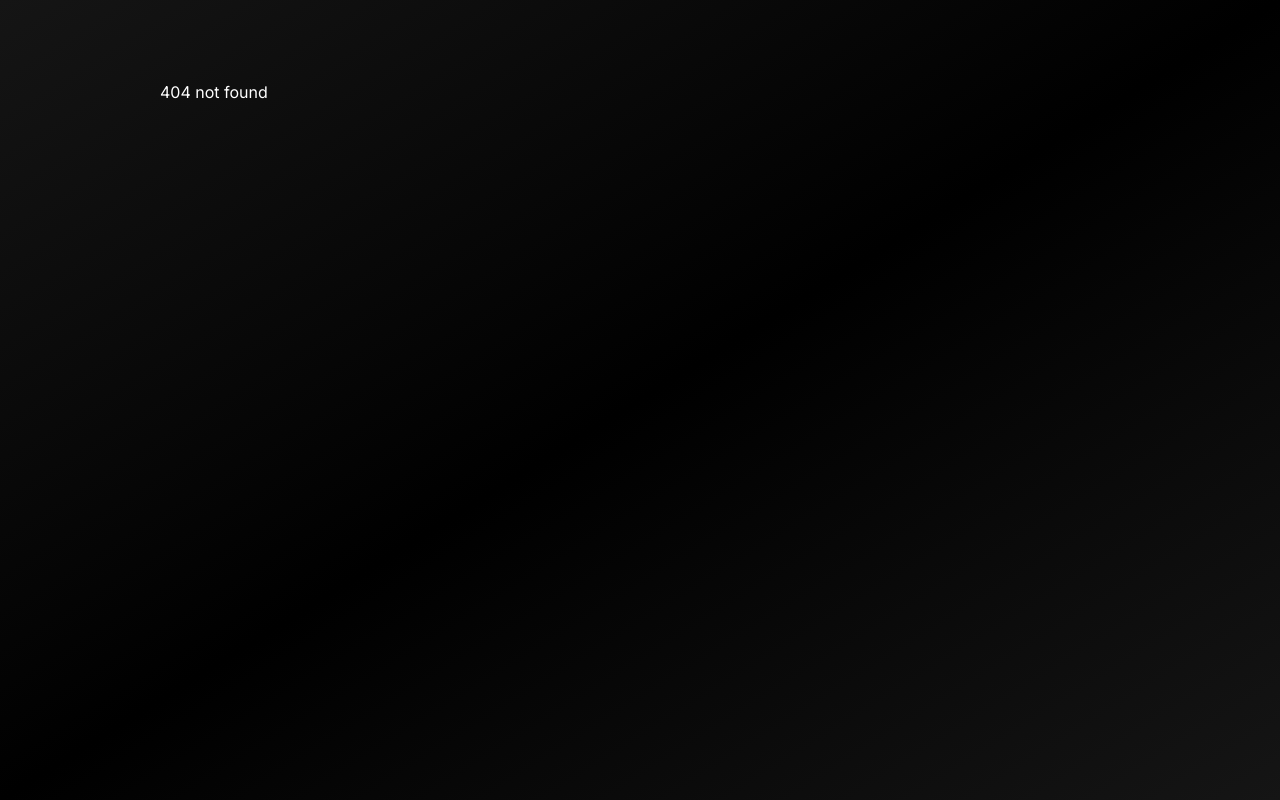
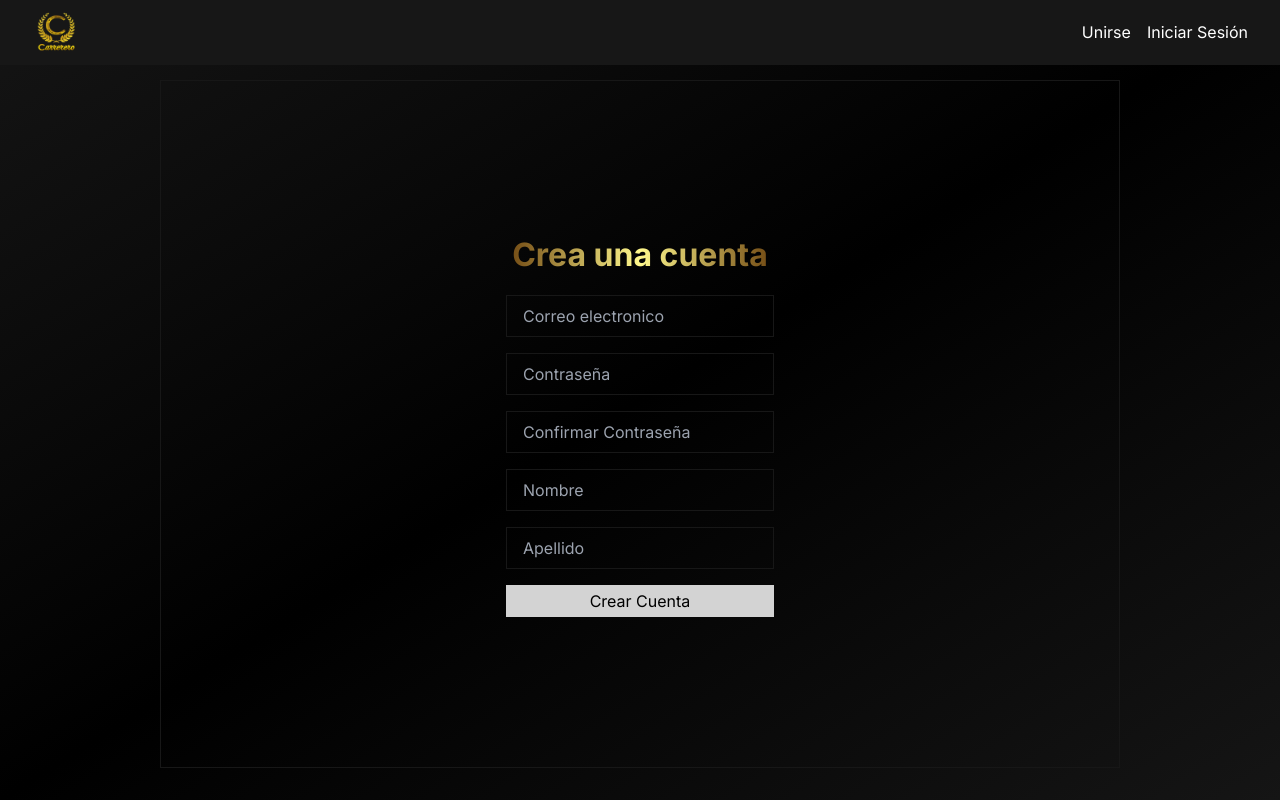
Before and after one commit to JuanCarreonDe/carrereroLive, a React (Vite) app: page /register in a window 1280 px wide. Before the commit this address had no page. Built offline with nearby package versions, Linux system fonts and the light colour scheme.

Commit message:
add register page

```diff
--- a/src/components/common/Button.tsx
+++ b/src/components/common/Button.tsx
@@ -15,15 +15,30 @@ export const Button = ({
 }: Props) => {
   if (toPath) {
     return (
-      <Link to={toPath} className={`px-6 py-1 hover:scale-105 transition-transform ${tailwindClass}`}>
+      <Link
+        to={toPath}
+        className={`px-6 py-1 hover:scale-105 transition-transform ${tailwindClass}`}
+      >
         {text}
       </Link>
     );
-  } else {
+  }
+  if (href) {
     return (
-      <a href={href} className={`px-6 py-1 hover:scale-105 transition-transform ${tailwindClass}`}>
+      <a
+        href={href}
+        className={`px-6 py-1 hover:scale-105 transition-transform ${tailwindClass}`}
+      >
         {text}
       </a>
     );
+  } else {
+    return (
+      <button
+        className={`px-6 py-1 hover:scale-105 transition-transform ${tailwindClass} text-center`}
+      >
+        {text}
+      </button>
+    );
   }
 };
--- /dev/null
+++ b/src/components/common/Input.tsx
@@ -0,0 +1,17 @@
+interface Props {
+  type?: string;
+  id?: string;
+  placeholder: string;
+}
+
+export const Input = ({ type = "text", id, placeholder }: Props) => {
+  return (
+    <input
+      type={type}
+      name=""
+      id={id}
+      placeholder={placeholder}
+      className={`focus-visible:outline-none bg-transparent border-[1px] border-gray px-4 py-2`}
+    />
+  );
+};
--- a/src/components/common/Nav.tsx
+++ b/src/components/common/Nav.tsx
@@ -9,7 +9,7 @@ export const Nav = () => {
       </div>
       <ul className="flex gap-4">
         <li>
-          <Link className="hover:scale-105 transition-transform" to={"/"}>Unirse</Link>
+          <Link className="hover:scale-105 transition-transform" to={"/register"}>Unirse</Link>
         </li>
         <li>
           <Link className="hover:scale-105 transition-transform" to={"/login"}>Iniciar Sesión</Link>
--- a/src/output.css
+++ b/src/output.css
@@ -675,10 +675,6 @@ video {
   flex: 1 1 0%;
 }
 
-.scroll-mt-24{
-  scroll-margin-top: 6rem;
-}
-
 .scroll-mt-20{
   scroll-margin-top: 5rem;
 }
@@ -750,12 +746,25 @@ video {
   background-color: rgb(211 211 211 / var(--tw-bg-opacity));
 }
 
+.bg-transparent{
+  background-color: transparent;
+}
+
+.bg-red-600{
+  --tw-bg-opacity: 1;
+  background-color: rgb(220 38 38 / var(--tw-bg-opacity));
+}
+
 .bg-gradient-to-br{
   background-image: linear-gradient(to bottom right, var(--tw-gradient-stops));
 }
 
 .bg-gradient-to-r{
   background-image: linear-gradient(to right, var(--tw-gradient-stops));
+}
+
+.bg-none{
+  background-image: none;
 }
 
 .from-\[\#151515\]{
@@ -824,6 +833,16 @@ video {
 .py-2{
   padding-top: 0.5rem;
   padding-bottom: 0.5rem;
+}
+
+.px-4{
+  padding-left: 1rem;
+  padding-right: 1rem;
+}
+
+.py-3{
+  padding-top: 0.75rem;
+  padding-bottom: 0.75rem;
 }
 
 .pt-20{
@@ -903,3 +922,8 @@ video {
   --tw-scale-y: 1.05;
   transform: translate(var(--tw-translate-x), var(--tw-translate-y)) rotate(var(--tw-rotate)) skewX(var(--tw-skew-x)) skewY(var(--tw-skew-y)) scaleX(var(--tw-scale-x)) scaleY(var(--tw-scale-y));
 }
+
+.focus-visible\:outline-none:focus-visible{
+  outline: 2px solid transparent;
+  outline-offset: 2px;
+}
--- /dev/null
+++ b/src/pages/Register.tsx
@@ -0,0 +1,21 @@
+import { Container } from "../components/common/Container";
+import { Input } from "../components/common/Input";
+import { Button } from "../components/common/Button";
+import { Nav } from "../components/common/Nav";
+
+export const Register = () => {
+  return (
+    <Container>
+      <Nav />
+      <h1 className="gold w-fit">Crea una cuenta</h1>
+      <form action="" className="flex flex-col gap-4">
+        <Input placeholder="Correo electronico" />
+        <Input placeholder="Contraseña" type="password" />
+        <Input placeholder="Confirmar Contraseña" type="password" />
+        <Input placeholder="Nombre" />
+        <Input placeholder="Apellido" />
+        <Button text="Crear Cuenta" />
+      </form>
+    </Container>
+  );
+};
--- a/src/routes/Navegation.tsx
+++ b/src/routes/Navegation.tsx
@@ -1,6 +1,7 @@
 import { BrowserRouter, Route, Routes } from "react-router-dom";
 import { Home } from "../pages/Home";
 import { Page2 } from "../pages/Page2";
+import { Register } from "../pages/Register";
 
 export const Navegation = () => {
   return (
@@ -8,6 +9,7 @@ export const Navegation = () => {
       <Routes>
         <Route path={"carrereroLive"} element={<Home />} />
         <Route path={"page2"} element={<Page2 />} />
+        <Route path={"register"} element={<Register />} />
         <Route path={`/*`} element={<p>404 not found</p>} />
       </Routes>
     </BrowserRouter>
```
